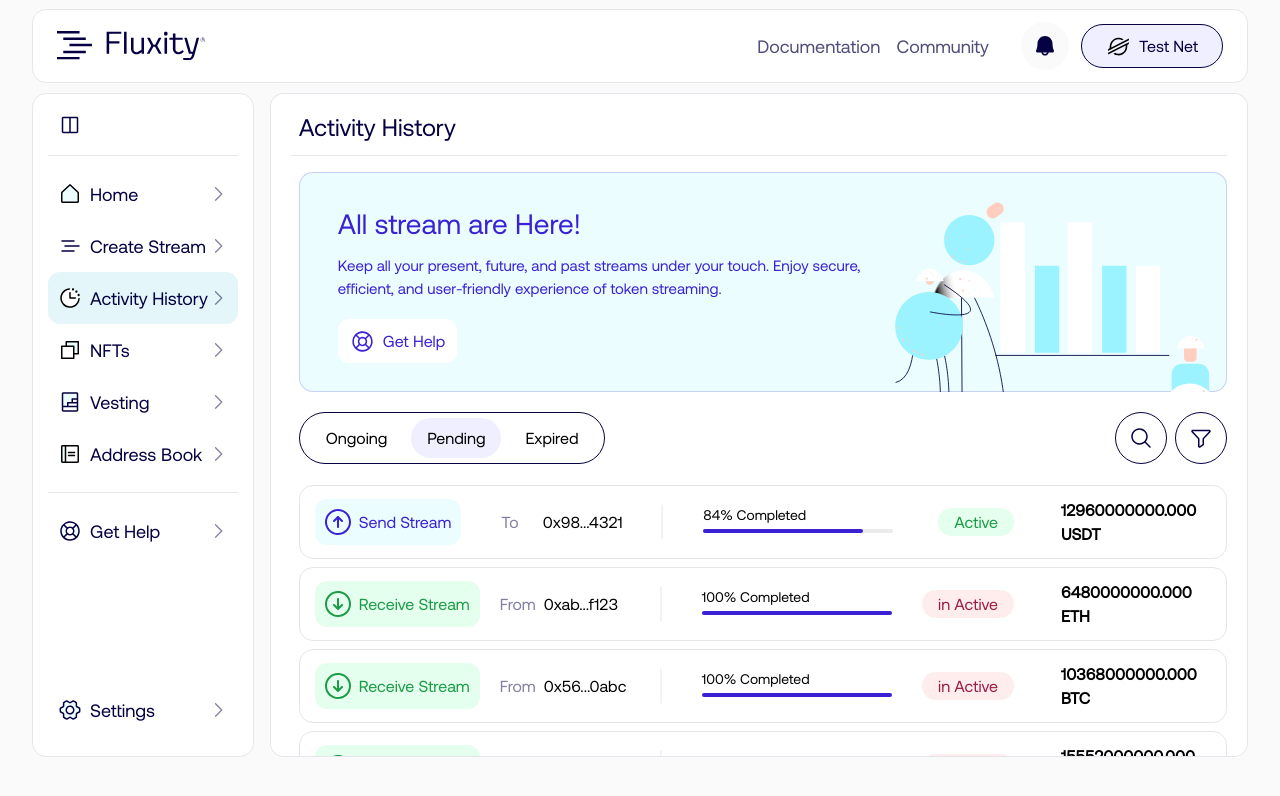
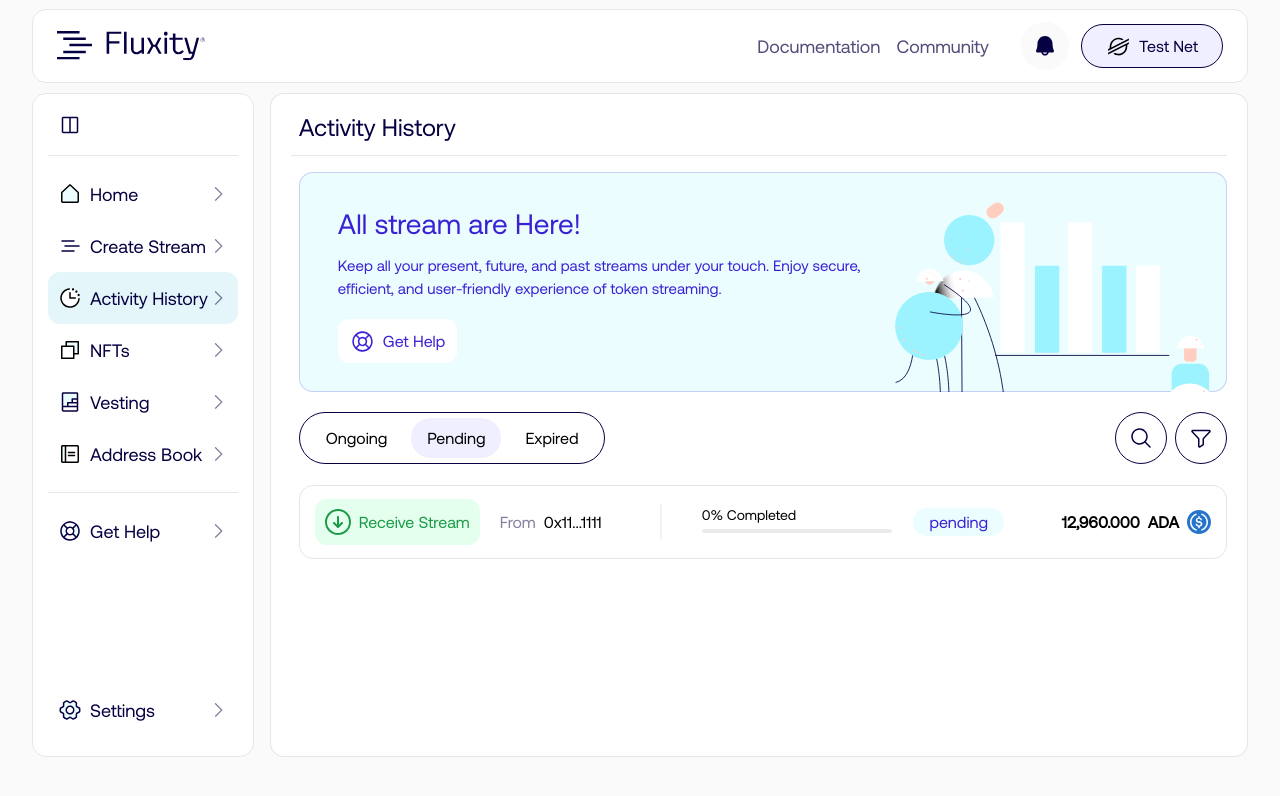
Before and after one commit to luanlabs/fluxity-interface, a Next.js app: page /activity-history in a window 1280 px wide. Both pictures are taken after a click on the element "Pending". Shown: the top 796 px of the page. Built offline with nearby package versions, Linux system fonts and the light colour scheme.

Commit message:
chore: fix fetch history functionality and show streams filtered byy their status

```diff
--- a/src/containers/ActivityHistoryTable/index.tsx
+++ b/src/containers/ActivityHistoryTable/index.tsx
@@ -1,14 +1,16 @@
 'use client';
 
-import React from 'react';
+import React, { useState } from 'react';
 import Image from 'next/image';
 
 import CCard from 'src/components/CCard';
 import CStreamStatus, { StreamStatus } from 'src/components/CStreamStatus';
 import CStreamType from 'src/components/CStreamType';
 
-import clipText from 'src/utils/clipText';
+import { clipText } from 'src/utils/clipText';
+import { formatNumber } from 'src/utils/formatNumber';
 
+import usdt from 'public/images/usdt.svg';
 import divider from 'public/images/divider.svg';
 
 import Funnel from 'src/svgs/Funnel';
@@ -18,15 +20,20 @@ import * as Styled from './styles';
 import useFetchHistory from './useFetchHistory';
 
 const ActivityHistoryTable = () => {
+  const [selectedStatus, setSelectedStatus] = useState<StreamStatus | ''>(
+    StreamStatus.ONGOING
+  );
+
   const handleStreamStatusChange = (value: StreamStatus) => {
-    console.log(value);
+    setSelectedStatus(value);
   };
-
   const address = '0x123456789';
 
   const streams = useFetchHistory(address);
 
-  console.log(streams);
+  const filteredStreams = selectedStatus
+    ? streams.filter((stream) => stream.streamStatus === selectedStatus)
+    : streams;
 
   return (
     <>
@@ -42,7 +49,7 @@ const ActivityHistoryTable = () => {
         </span>
       </div>
 
-      {streams.map((stream, i) => (
+      {filteredStreams.map((stream, i) => (
         <CCard
           className="my-1 rounded-[14px] h-[74px] inline-flex items-center w-full px-[15px] py-[14px] justify-between"
           borderColor="#0000001A"
@@ -80,16 +87,24 @@ const ActivityHistoryTable = () => {
             <div
               className={`select-none rounded-full px-4 py-0.5
             ${
-              stream.isActive
+              stream.streamStatus === StreamStatus.ONGOING
                 ? 'bg-paleMint text-forestGreen'
-                : 'bg-[#FFEDED] text-[#9B1C47]'
+                : stream.streamStatus === StreamStatus.PENDING
+                ? 'bg-paleCyan text-royalBlue'
+                : 'bg-gray-100 text-gray-500'
             }`}
             >
-              {stream.isActive ? 'Active' : 'in Active'}
+              {stream.streamStatus === StreamStatus.ONGOING
+                ? 'Active'
+                : stream.streamStatus}
             </div>
-            <div className="font-bold gap-2 max-w-[150px]">
-              <span> {stream.amount.toFixed(3)}</span>
+            <div className="inline-flex justify-end font-bold gap-2 w-[160px]">
+              <span> {formatNumber(stream.amount)}</span>
               <span> {stream.token}</span>
+              <span>
+                {/* use usdt as default until we get token assets  */}
+                <Image src={stream.token === 'USDT' ? usdt : usdt} alt="icon" />
+              </span>
             </div>
           </div>
         </CCard>
--- a/src/containers/ActivityHistoryTable/useFetchHistory.ts
+++ b/src/containers/ActivityHistoryTable/useFetchHistory.ts
@@ -1,10 +1,11 @@
 import { useEffect, useState } from 'react';
+import { StreamStatus } from 'src/components/CStreamStatus';
 
 interface IStreamHistory {
   streamType: 'receive' | 'send';
   address: string;
   completionPercentage: number | string;
-  isActive: boolean;
+  streamStatus: StreamStatus;
   token: string;
   amount: number;
 }
@@ -30,9 +31,9 @@ const mockStreams: IStream[] = [
     from: '0x123456789',
     to: '0x987654321',
     streamId: 1,
-    startDate: new Date('2023-09-15T00:00:00Z'),
-    endDate: new Date('2023-09-30T00:00:00Z'),
-    cliffDate: new Date('2023-09-20T00:00:00Z'),
+    startDate: new Date('2023-09-01T00:00:00Z'), // EXPIRED
+    endDate: new Date('2023-09-10T00:00:00Z'),
+    cliffDate: new Date('2023-09-05T00:00:00Z'),
     isCancellable: true,
   },
   {
@@ -42,9 +43,9 @@ const mockStreams: IStream[] = [
     from: '0xabcdef123',
     to: '0x456789abc',
     streamId: 2,
-    startDate: new Date('2023-09-10T00:00:00Z'),
-    endDate: new Date('2023-09-25T00:00:00Z'),
-    cliffDate: new Date('2023-09-15T00:00:00Z'),
+    startDate: new Date('2023-09-05T00:00:00Z'), // PENDING
+    endDate: new Date('2023-09-15T00:00:00Z'),
+    cliffDate: new Date('2023-09-08T00:00:00Z'),
     isCancellable: false,
   },
   {
@@ -54,9 +55,9 @@ const mockStreams: IStream[] = [
     from: '0x567890abc',
     to: '0xdef123456',
     streamId: 3,
-    startDate: new Date('2023-09-08T00:00:00Z'),
-    endDate: new Date('2023-09-23T00:00:00Z'),
-    cliffDate: new Date('2023-09-13T00:00:00Z'),
+    startDate: new Date('2023-09-10T00:00:00Z'), // ONGOING
+    endDate: new Date('2023-09-20T00:00:00Z'),
+    cliffDate: new Date('2023-09-12T00:00:00Z'),
     isCancellable: true,
   },
   {
@@ -66,16 +67,29 @@ const mockStreams: IStream[] = [
     from: '0x7890cdef1',
     to: '0x234567890',
     streamId: 4,
-    startDate: new Date('2023-09-12T00:00:00Z'),
-    endDate: new Date('2023-09-27T00:00:00Z'),
-    cliffDate: new Date('2023-09-17T00:00:00Z'),
+    startDate: new Date('2023-09-15T00:00:00Z'), // ONGOING
+    endDate: new Date('2023-09-25T00:00:00Z'),
+    cliffDate: new Date('2023-09-18T00:00:00Z'),
     isCancellable: false,
+  },
+  {
+    model: 'linear',
+    amountPerSecond: 15,
+    token: 'ADA',
+    from: '0x111111111',
+    to: '0x222222222',
+    streamId: 5,
+    startDate: new Date('2023-09-30T00:00:00Z'), // PENDING
+    endDate: new Date('2023-10-10T00:00:00Z'),
+    cliffDate: new Date('2023-10-03T00:00:00Z'),
+    isCancellable: true,
   },
 ];
 
 const fetchStreams = async (address: string): Promise<IStream[]> => {
   return mockStreams;
 };
+const currentDate = new Date();
 
 function calculateCompletionPercentage(stream: IStream) {
   const { startDate, endDate } = stream;
@@ -97,24 +111,37 @@ function calculateCompletionPercentage(stream: IStream) {
 
   return completionPercentage.toFixed();
 }
-const currentDate = new Date();
+
+function streamStatusHandler(stream: IStream) {
+  if (currentDate < stream.startDate) {
+    return StreamStatus.PENDING;
+  } else if (currentDate < stream.endDate) {
+    return StreamStatus.ONGOING;
+  } else {
+    return StreamStatus.EXPIRED;
+  }
+}
 
 const useFetchHistory = (address: string): IStreamHistory[] => {
   const [streamList, setStreamList] = useState<IStreamHistory[]>([]);
 
   useEffect(() => {
     fetchStreams(address).then((streams) => {
-      const streamHistories: IStreamHistory[] = streams.map((stream) => ({
+      const streamHistories: IStreamHistory[] = streams.map((stream) => {
+        const completionPercentage = calculateCompletionPercentage(stream);
+        const streamStatus = streamStatusHandler(stream);
+
+        return {
           streamType: address === stream.from ? 'send' : 'receive',
           address: address === stream.from ? stream.to : stream.from,
-        completionPercentage: calculateCompletionPercentage(stream),
-        isActive:
-          currentDate < stream.endDate && currentDate > stream.startDate,
+          completionPercentage,
+          streamStatus,
           token: stream.token,
           amount:
             (stream.endDate.getTime() - stream.startDate.getTime()) *
             stream.amountPerSecond,
-      }));
+        };
+      });
 
       setStreamList(streamHistories);
     });
--- /dev/null
+++ b/src/utils/clipText.ts
@@ -0,0 +1,3 @@
+export const clipText = (text: string, size: number) => {
+  return `${text.slice(0, size)}...${text.slice(-size)}`;
+};
--- a/src/utils/clipText.tsx
+++ /dev/null
@@ -1,5 +0,0 @@
-const clipText = (text: string, size: number) => {
-  return `${text.slice(0, size)}...${text.slice(-size)}`;
-};
-
-export default clipText;
--- /dev/null
+++ b/src/utils/formatNumber.ts
@@ -0,0 +1,7 @@
+export const formatNumber = (number: number | string) => {
+  const parsedNumber = Number(number) / 1_000_000;
+  const formattedNumber = parsedNumber
+    .toFixed(3)
+    .replace(/\d(?=(\d{3})+\.)/g, '$&,');
+  return formattedNumber;
+};
```
Also changed, not shown: public/images/usdt.svg (added). Lines whose indentation alone changed are shown as unchanged.
